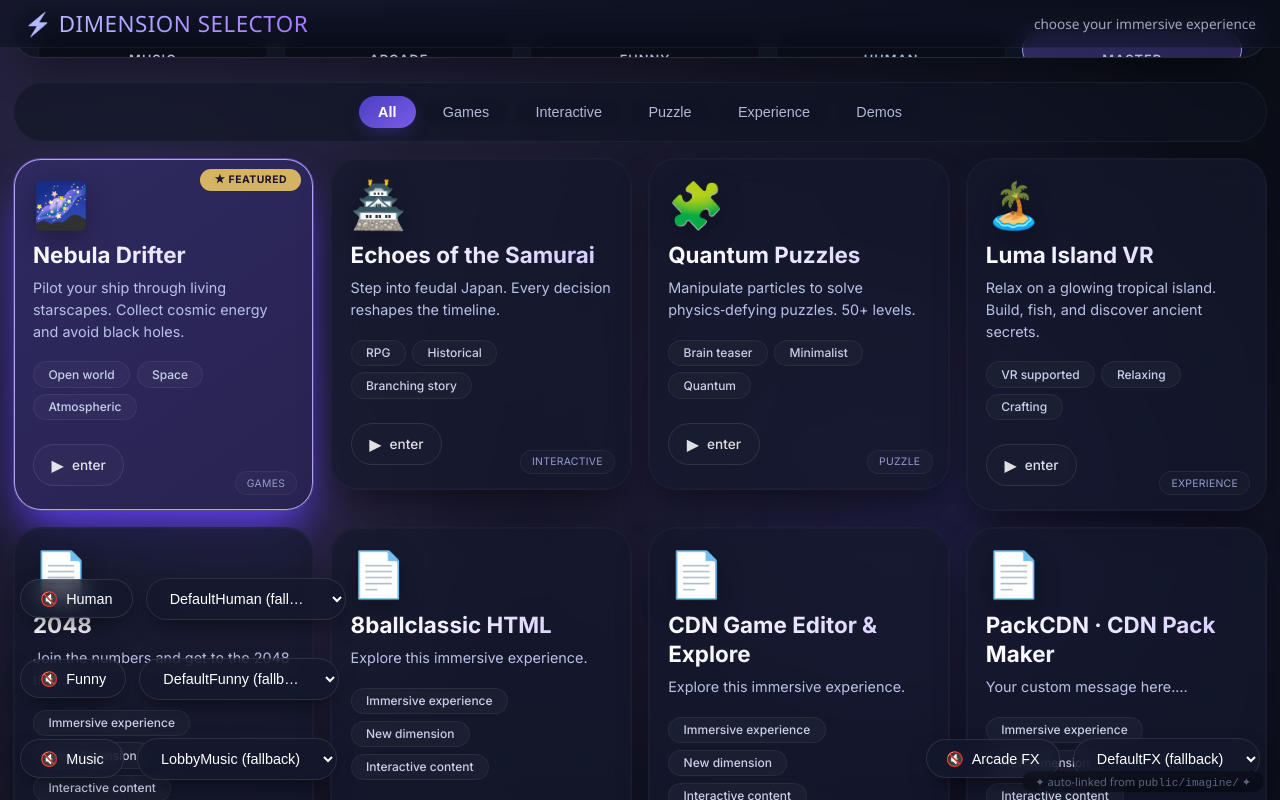
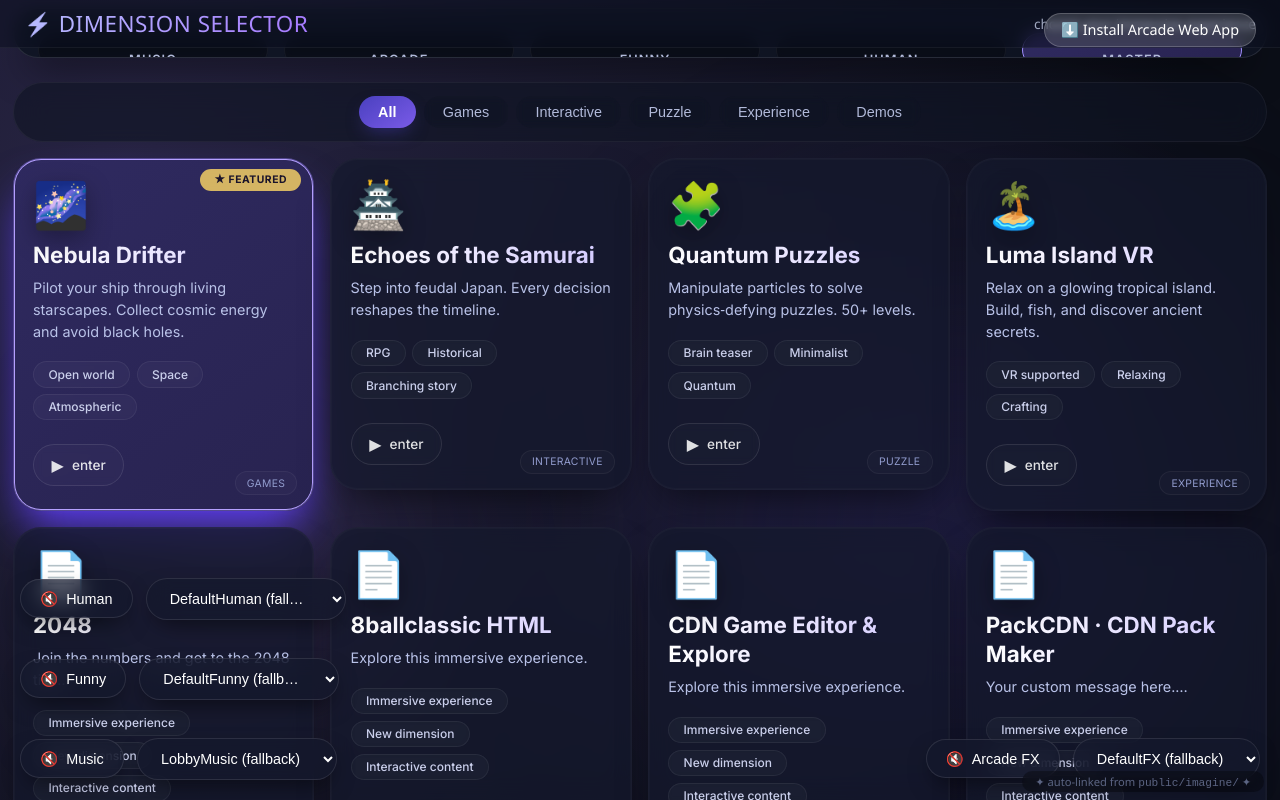
Before and after one commit to sussybocca/PackArcade, a plain HTML site: page index.html in a window 1280 px wide. Drawn offline with Linux system fonts and the light colour scheme; no server answers.

Commit message:
Update index.html

```diff
--- a/index.html
+++ b/index.html
@@ -4,6 +4,16 @@
   <meta charset="UTF-8">
   <meta name="viewport" content="width=device-width, initial-scale=1.0">
   <title>Immersive Game Hub</title>
+
+  <!-- PWA manifest (must be inside head) -->
+  <link rel="manifest" href="/manifest.json">
+
+  <!-- Favicon for browser tab -->
+  <link rel="icon" href="/favicon.ico" type="image/x-icon">
+
+  <!-- Load the AWA enhancer (includes custom install logic & immersive UI) -->
+  <script src="/AWA.js" defer></script>
+
   <style>
     /* Reset everything */
     * {
@@ -15,7 +25,7 @@
     html, body {
       height: 100%;
       width: 100%;
-      overflow: hidden;           /* prevent scroll on the main page */
+      overflow: hidden;
     }
 
     body {
@@ -57,6 +67,26 @@
       font-size: 0.85rem;
     }
 
+    /* Make the install link visible and clickable */
+    .install-link {
+      position: absolute;
+      top: 0.8rem;
+      right: 1.5rem;
+      z-index: 20;
+      color: #fff;
+      background: rgba(255,255,255,0.15);
+      padding: 0.4rem 1rem;
+      border-radius: 30px;
+      text-decoration: none;
+      font-size: 0.9rem;
+      backdrop-filter: blur(4px);
+      border: 1px solid rgba(255,255,255,0.2);
+      pointer-events: auto;       /* make sure it's clickable */
+    }
+    .install-link:hover {
+      background: rgba(255,255,255,0.25);
+    }
+
     /* iframe container – fills entire viewport */
     .iframe-container {
       position: absolute;
@@ -70,7 +100,7 @@
       width: 100%;
       height: 100%;
       border: none;
-      background: #0e121f;        /* fallback color */
+      background: #0e121f;
     }
 
     /* Footer – tiny overlay at bottom */
@@ -88,16 +118,16 @@
       pointer-events: none;
     }
 
-    /* On very small screens, keep text readable */
     @media (max-width: 600px) {
       .header h1 { font-size: 1.2rem; }
       .header p { font-size: 0.75rem; }
     }
   </style>
 </head>
-  <link rel="manifest" href="/manifest.json">
-  <link rel="icon" href="/favicon.ico" type="image/x-icon">
 <body>
+  <!-- Install link – now styled and clickable -->
+  <a href="/launcher.html" class="install-link">⬇️ Install Arcade Web App</a>
+
   <!-- Minimal header – does not take layout space -->
   <header class="header">
     <h1>⚡ DIMENSION SELECTOR</h1>
@@ -113,5 +143,7 @@
   <div class="footer">
     <span>✦ auto‑linked from <code>public/imagine/</code> ✦</span>
   </div>
+
+  <!-- Optionally, you could also include a fallback message if AWA.js fails to load -->
 </body>
 </html>
```
